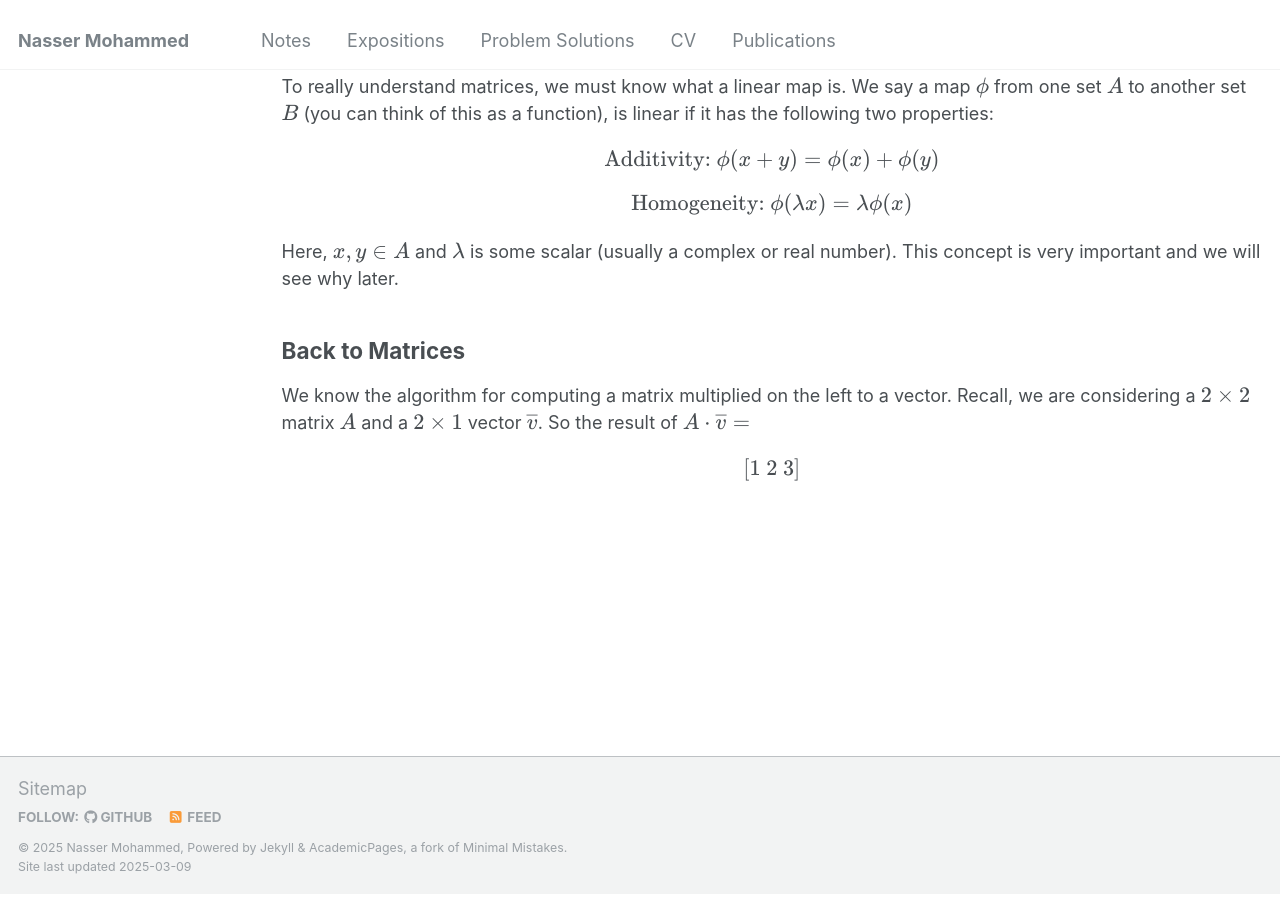
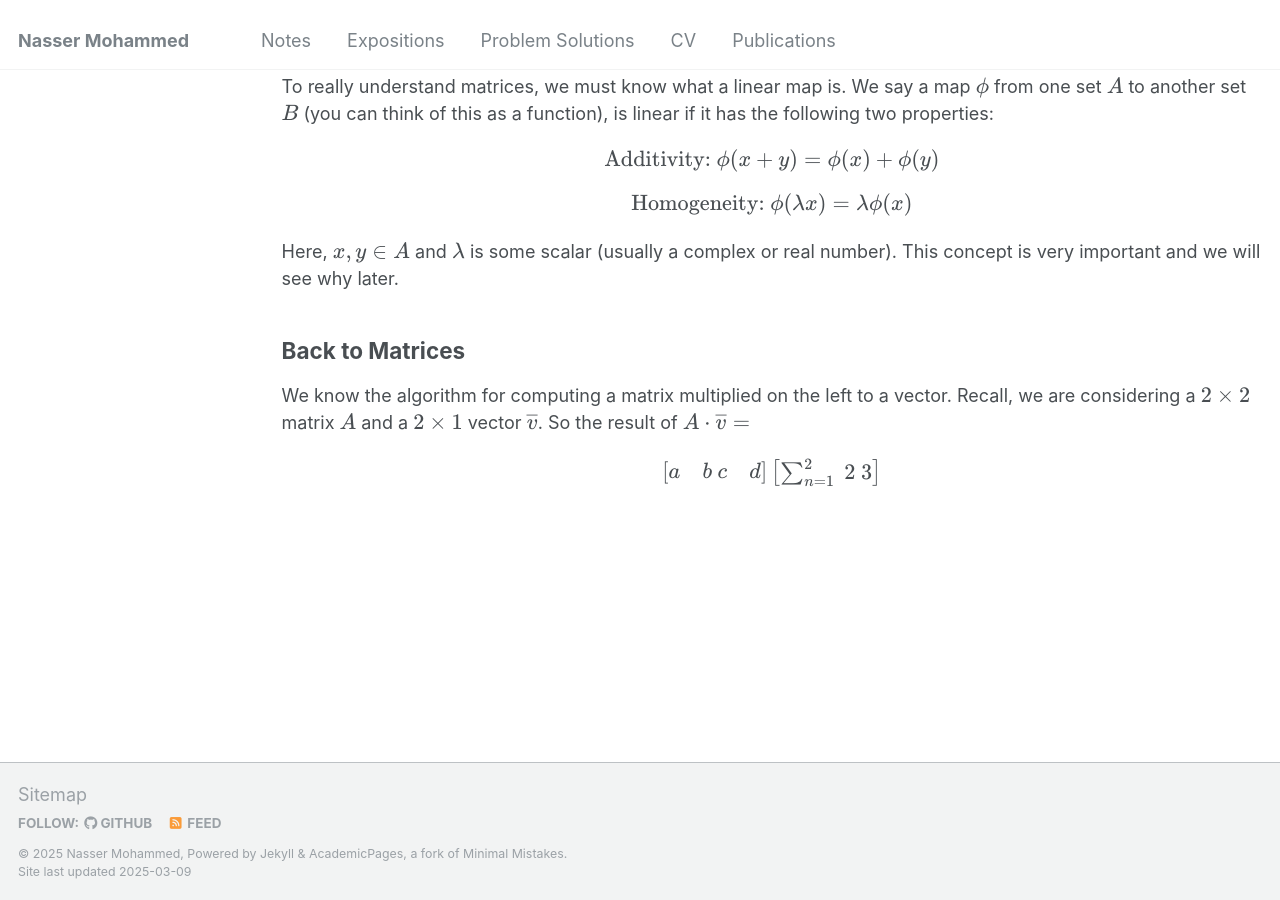
Before and after one commit to Nasser-Mohammed/Nasser-Mohammed.github.io, a Jekyll site: the page built from _pages/notes/linear-algebra/matrix.md, in a window 1280 px wide and 900 px high, scrolled down 1385 px. Built offline with Jekyll 4.4.1, drawn with Linux system fonts in a browser that asks for light colours.

Commit message:
Update matrix.md

```diff
--- a/_pages/notes/linear-algebra/matrix.md
+++ b/_pages/notes/linear-algebra/matrix.md
@@ -28,7 +28,11 @@ Here, \\(x,y \in A\\) and \\(\lambda\\) is some scalar (usually a complex or rea
 We know the algorithm for computing a matrix multiplied on the left to a vector. Recall, we are considering a \\(2\times 2\\) matrix \\(A\\) and a \\(2\times 1\\) vector \\(\overline{v}\\). So the result of \\(A\cdot \overline{v}=\\)
 \\[
 \begin{bmatrix}
-1 \\
+a & b \\
+c & d
+\end{bmatrix}
+\begin{bmatrix}
+\sum_{n=1}^2  \\
 2 \\
 3
 \end{bmatrix}
```
